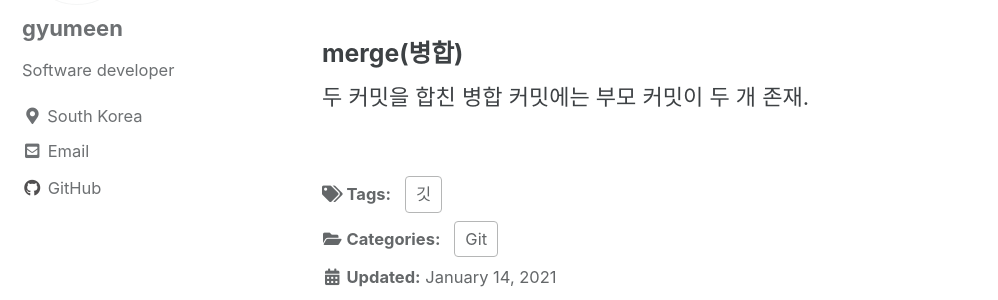
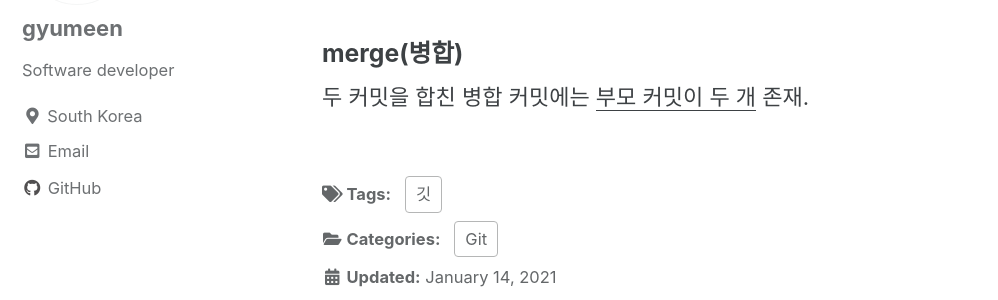
Before and after one commit to gyumeen/gyumeen.github.io, a Jekyll site: the page built from _posts/2021/Git/2021-01-14-[Git] Branch.md, in a window 1280 px wide and 900 px high, scrolled down 358 px. Shown: the part 176-476 px from the top of the window, without its empty margins (0-998 px from the left). Built offline with Jekyll 4.4.1, drawn with Linux system fonts in a browser that asks for light colours; cached includes are drawn as plain includes; comment, search, counter and statistics services are not loaded.

```diff
--- a/_posts/2021/Git/2021-01-14-[Git] Branch.md
+++ b/_posts/2021/Git/2021-01-14-[Git] Branch.md
@@ -21,5 +21,4 @@ last_modified_at: 2021-01-14
 ### checkout(이동)
 
 ### merge(병합)
-두 커밋을 합친 병합 커밋에는
-부모 커밋이 두 개 존재.
+두 커밋을 합친 병합 커밋에는 <U>부모 커밋이 두 개</U> 존재.
```
